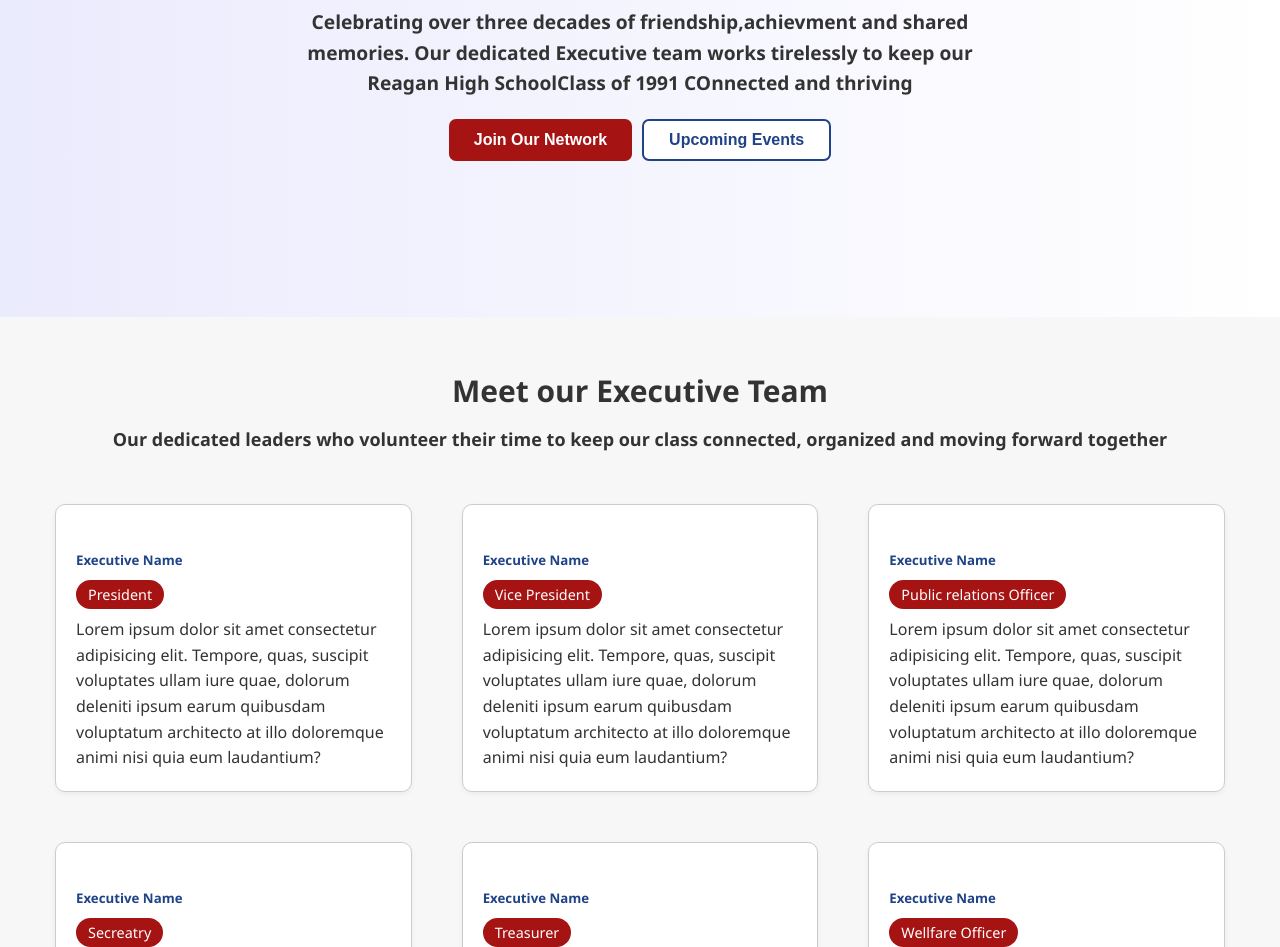
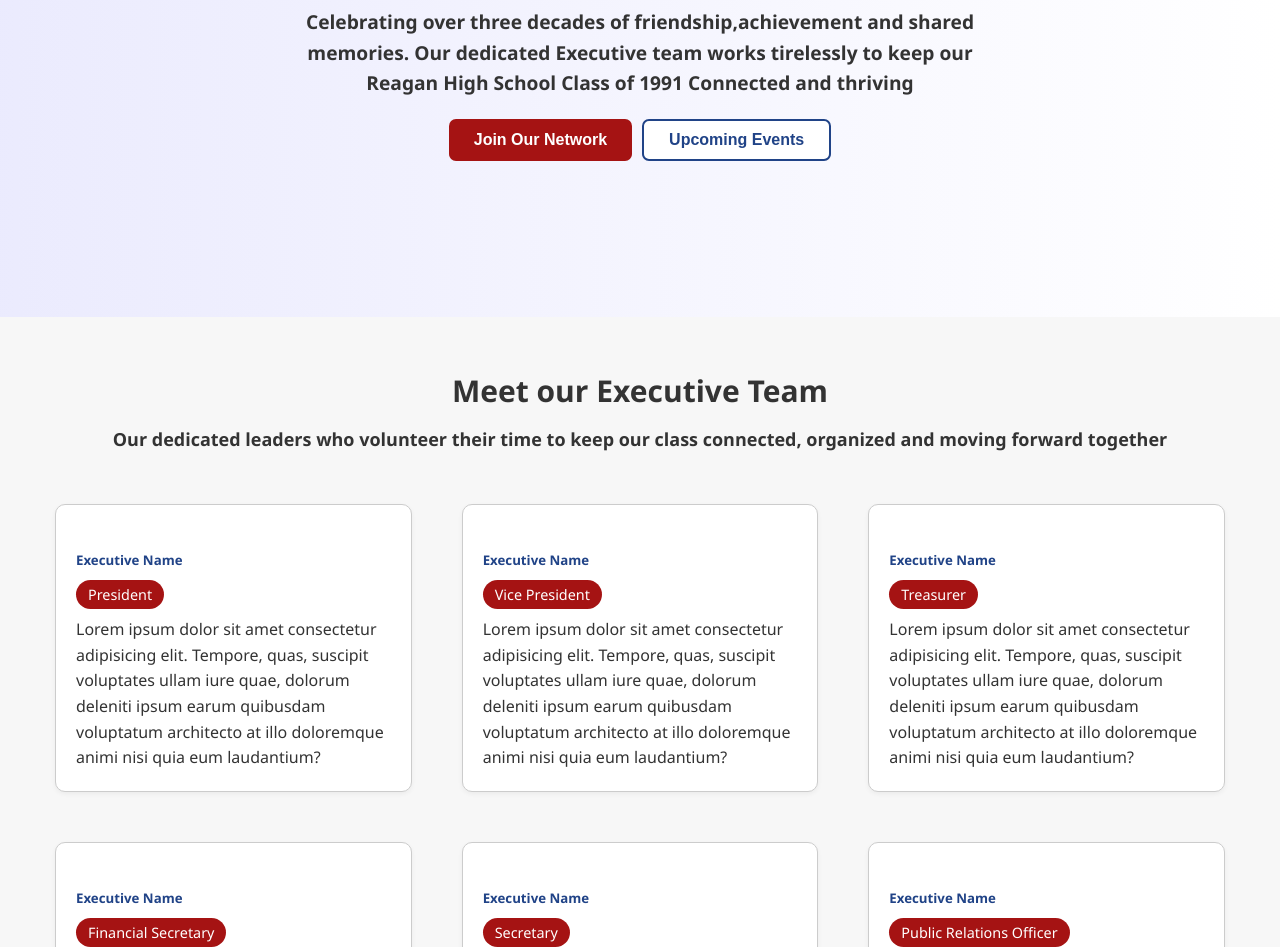
Before and after one commit to dcx2024/roga91, a plain HTML site: page roga91/index.html in a window 1280 px wide. Shown: the part 353-1300 px from the top of the page. Drawn offline with Linux system fonts and the light colour scheme.

Commit message:
Update index.html

```diff
--- a/roga91/index.html
+++ b/roga91/index.html
@@ -26,8 +26,8 @@
     <section class="hero">
         <div class="text">
         <h1>Welcome to Our Class Communtiy</h1>
-        <h2>Celebrating over three decades of friendship,achievment and shared memories.
-            Our dedicated Executive team works tirelessly to keep our Reagan High SchoolClass of 1991 COnnected and thriving
+        <h2>Celebrating over three decades of friendship,achievement and shared memories.
+            Our dedicated Executive team works tirelessly to keep our Reagan High School Class of 1991 Connected and thriving
         </h2>
 </div>
         <div class="cta">
@@ -71,7 +71,7 @@
                     <img src="" alt="">
                 <div>
                     <h5>Executive Name</h5>
-                    <p><span>Public relations Officer</span></p>
+                    <p><span>Treasurer</span></p>
                 </div>
                 <p>Lorem ipsum dolor sit amet consectetur
                      adipisicing elit. Tempore, quas, suscipit
@@ -83,7 +83,7 @@
                     <img src="" alt="">
                 <div>
                     <h5>Executive Name</h5>
-                    <p><span>Secreatry</span></p>
+                    <p><span>Financial Secretary</span></p>
                 </div>
                 <p>Lorem ipsum dolor sit amet consectetur
                      adipisicing elit. Tempore, quas, suscipit
@@ -95,7 +95,7 @@
                     <img src="" alt="">
                 <div>
                     <h5>Executive Name</h5>
-                    <p><span>Treasurer</span></p>
+                    <p><span>Secretary</span></p>
                 </div>
                 <p>Lorem ipsum dolor sit amet consectetur
                      adipisicing elit. Tempore, quas, suscipit
@@ -106,7 +106,7 @@
                     <img src="" alt="">
                 <div>
                     <h5>Executive Name</h5>
-                    <p><span>Wellfare Officer</span></p>
+                    <p><span>Public Relations Officer</span></p>
                 </div>
                 <p>Lorem ipsum dolor sit amet consectetur
                      adipisicing elit. Tempore, quas, suscipit
@@ -118,7 +118,7 @@
                     <img src="" alt="">
                 <div>
                     <h5>Executive Name</h5>
-                    <p><span>Financial Secretary</span></p>
+                    <p><span>Welfare Officer</span></p>
                 </div>
                 <p>Lorem ipsum dolor sit amet consectetur
                      adipisicing elit. Tempore, quas, suscipit
```
